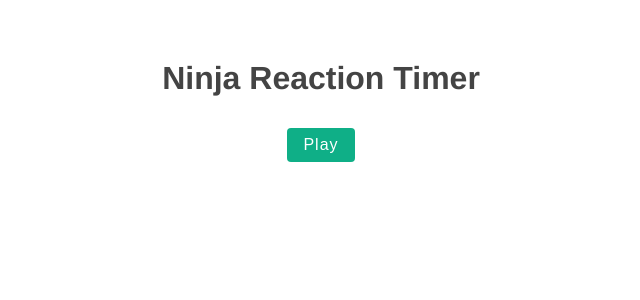
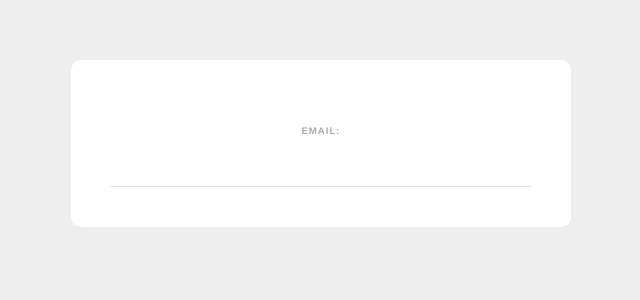
Before and after one commit to MrFlava/vuejs_studing_project, a Vue app: page / in a window 1280 px wide. Shown: the top 300 px of the page, without its empty margins (319-959 px from the left). Built offline with nearby package versions, Linux system fonts and the light colour scheme.

Commit message:
Delete old code in the App.vue start to work on the Form components

```diff
--- a/src/App.vue
+++ b/src/App.vue
@@ -1,57 +1,11 @@
 <script setup>
-import Block from "@/components/Block.vue";
-import Results from "@/components/Results.vue";
+import SignupForm from "@/components/SignupForm.vue";
 </script>
 
 <template>
-  <h1>Ninja Reaction Timer</h1>
-  <button @click="start" :disabled="isPlaying">Play</button>
-  <Block v-if="isPlaying" :delay="delay" @end="endGame"></Block>
-  <Results v-if="showResults" :score="score"></Results>
-
-<!--  <Results></Results>-->
+<SignupForm></SignupForm>
 </template>
 
-<script>
-export default {
-  data() {
-    return {
-      isPlaying: false,
-      delay: null,
-      score: null,
-      showResults: false
-    }
-  },
-  methods: {
-    start() {
-      this.delay = 2000 + Math.random() * 5000;
-      this.isPlaying = true;
-      this.showResults = false
-    },
-    endGame(reactionTime) {
-      this.score = reactionTime
-      this.isPlaying = false
-      this.showResults = true
-    }
-  }
-}
-</script>
+<style scoped>
 
-<style scoped>
-button  {
-  background: #0faf87;
-  color: white;
-  border: none;
-  padding: 8px 16px;
-  border-radius: 4px;
-  font-size: 16px;
-  letter-spacing: 1px;
-  cursor: pointer;
-  margin: 10px;
-}
-
-button[disabled] {
-  opacity: 0.2;
-  cursor: not-allowed;
-}
 </style>
--- a/src/assets/glogal.css
+++ b/src/assets/glogal.css
@@ -6,3 +6,8 @@
     color: #444;
     margin-top: 60px;
 }
+
+body {
+    margin: 0;
+    background: #eee;
+}
--- /dev/null
+++ b/src/components/SignupForm.vue
@@ -0,0 +1,39 @@
+<script setup>
+
+</script>
+
+<template>
+  <form>
+    <label>Email:</label>
+    <input type="email" required />
+  </form>
+</template>
+
+<style scoped>
+  form {
+    max-width: 420px;
+    margin: 30px auto;
+    background: white;
+    text-align: center;
+    padding: 40px;
+    border-radius: 10px;
+  }
+  label {
+    color: #aaa;
+    display: inline-block;
+    margin: 25px 0 15px;
+    font-size: 0.6em;
+    text-transform: uppercase;
+    letter-spacing: 1px;
+    font-weight: bold;
+  }
+  input {
+    display: block;
+    padding: 10px 6px;
+    width: 100%;
+    box-sizing:  border-box;
+    border: none;
+    border-bottom: 1px solid #ddd;
+    color: #555;
+  }
+</style>
```
